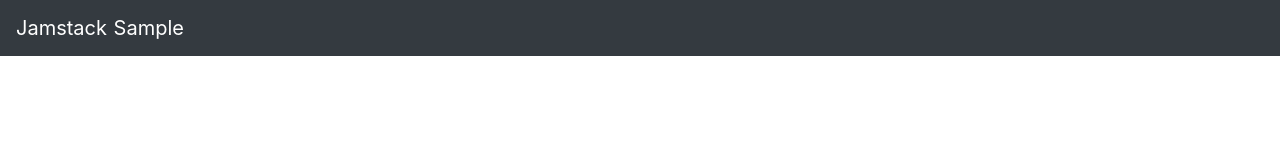
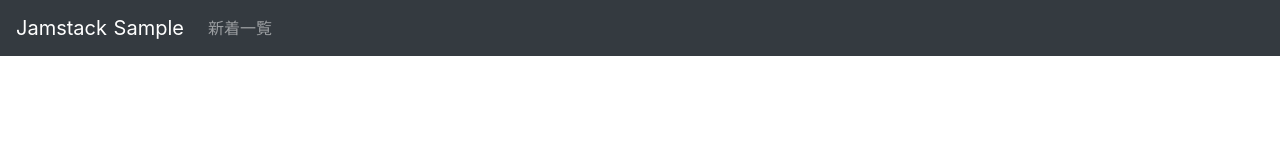
Before and after one commit to ozaki25/jamstack-nuxt-sample, a Nuxt app: page / in a window 1280 px wide. Shown: the top 160 px of the page. Built offline with nearby package versions, Linux system fonts and the light colour scheme.

Commit message:
update navbar

```diff
--- a/components/Navbar.vue
+++ b/components/Navbar.vue
@@ -1,6 +1,11 @@
 <template>
   <b-navbar type="dark" variant="dark">
     <b-navbar-brand href="#">Jamstack Sample</b-navbar-brand>
+    <b-collapse id="nav-collapse" is-nav>
+      <b-navbar-nav>
+        <b-nav-item to="/items">新着一覧</b-nav-item>
+      </b-navbar-nav>
+    </b-collapse>
   </b-navbar>
 </template>
 
```
